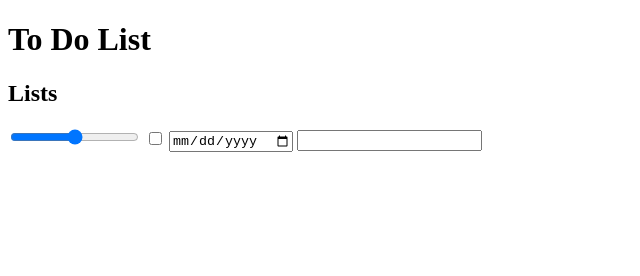
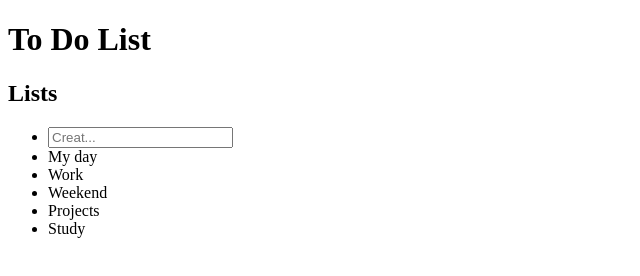
Before and after one commit to deborapianezzer/To-Do-List, a plain HTML site: page index.html in a window 1280 px wide. Shown: the whole page, without its empty margins (0-640 px from the left). Drawn offline with Linux system fonts and the light colour scheme.

Commit message:
Criado a section 'lists'.

```diff
--- a/index.html
+++ b/index.html
@@ -13,10 +13,16 @@
   <main>
     <section id="lists">
       <h2>Lists</h2>
-      <input type="range">
-      <input type="checkbox">
-      <input type="date">
-      <input type="text">
+        <div class="lists">
+          <ul>
+            <li><input type="text" placeholder="Creat..."></li>
+            <li>My day</li>
+            <li>Work</li>
+            <li>Weekend</li>
+            <li>Projects</li>
+            <li>Study</li>
+          </ul>
+        </div>
     </section>
   </main>
 </body>
```
